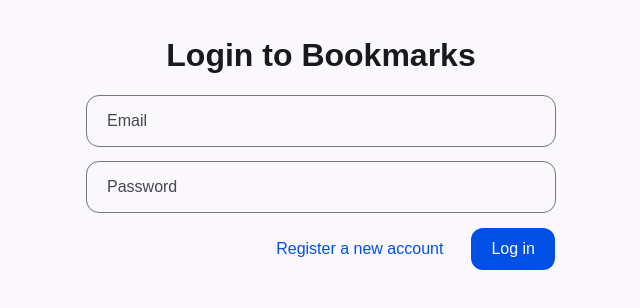
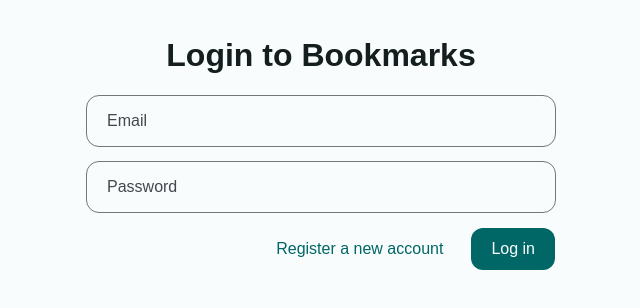
Before and after one commit to Clembs/bookmarks, a SvelteKit app: page /login in a window 1280 px wide. Shown: the top 308 px of the page, without its empty margins (319-959 px from the left). Built offline with nearby package versions, Linux system fonts and the light colour scheme; a web font is replaced by a local one.

Commit message:
feat: update color variables

```diff
--- a/src/styles/vars.scss
+++ b/src/styles/vars.scss
@@ -31,39 +31,39 @@ $large: 1600px;
 
 	// Colors
 	// (custom source color: #0059ff)
-	--primary-0: hsl(0, 0%, 0%);
-	--primary-10: hsl(223, 100%, 15%);
-	--primary-20: hsl(221, 100%, 25%);
-	--primary-25: hsl(220, 100%, 29%);
-	--primary-30: hsl(219, 100%, 30%);
-	--primary-35: hsl(220, 100%, 40%);
-	--primary-40: hsl(219, 100%, 45%);
-	--primary-50: hsl(224, 100%, 60%);
-	--primary-60: hsl(226, 100%, 70%);
-	--primary-70: hsl(227, 100%, 78%);
-	--primary-80: hsl(228, 100%, 86%);
-	--primary-90: hsl(231, 100%, 93%);
-	--primary-95: hsl(236, 100%, 97%);
-	--primary-98: hsl(257, 100%, 99%);
-	--primary-99: hsl(285, 100%, 99%);
-	--primary-100: hsl(0, 0%, 100%);
+	--primary-0: hsl(180, 100%, 0%);
+	--primary-10: hsl(180, 100%, 5%);
+	--primary-20: hsl(180, 100%, 10%);
+	--primary-25: hsl(180, 100%, 12%);
+	--primary-30: hsl(180, 100%, 15%);
+	--primary-35: hsl(180, 100%, 17%);
+	--primary-40: hsl(180, 100%, 20%);
+	--primary-50: hsl(180, 100%, 25%);
+	--primary-60: hsl(180, 100%, 30%);
+	--primary-70: hsl(180, 100%, 35%);
+	--primary-80: hsl(180, 100%, 40%);
+	--primary-90: hsl(180, 100%, 45%);
+	--primary-95: hsl(180, 100%, 47%);
+	--primary-98: hsl(180, 100%, 49%);
+	--primary-99: hsl(180, 100%, 50%);
+	--primary-100: hsl(180, 100%, 100%);
 
-	--secondary-0: hsl(0, 0%, 0%);
-	--secondary-10: hsl(226, 33%, 13%);
-	--secondary-20: hsl(227, 21%, 21%);
-	--secondary-25: hsl(227, 18%, 26%);
-	--secondary-30: hsl(227, 13%, 35%);
-	--secondary-35: hsl(227, 13%, 35%);
-	--secondary-40: hsl(230, 12%, 40%);
-	--secondary-50: hsl(230, 10%, 50%);
-	--secondary-60: hsl(231, 13%, 60%);
-	--secondary-70: hsl(231, 18%, 70%);
-	--secondary-80: hsl(233, 28%, 81%);
-	--secondary-90: hsl(233, 69%, 92%);
-	--secondary-95: hsl(236, 100%, 97%);
-	--secondary-98: hsl(257, 100%, 99%);
-	--secondary-99: hsl(285, 100%, 99%);
-	--secondary-100: hsl(0, 0%, 100%);
+	--secondary-0: hsl(22, 100%, 0%);
+	--secondary-10: hsl(22, 100%, 13%);
+	--secondary-20: hsl(22, 100%, 21%);
+	--secondary-25: hsl(22, 100%, 26%);
+	--secondary-30: hsl(22, 100%, 35%);
+	--secondary-35: hsl(22, 100%, 35%);
+	--secondary-40: hsl(22, 100%, 40%);
+	--secondary-50: hsl(22, 100%, 50%);
+	--secondary-60: hsl(22, 100%, 60%);
+	--secondary-70: hsl(22, 100%, 70%);
+	--secondary-80: hsl(22, 100%, 81%);
+	--secondary-90: hsl(22, 100%, 92%);
+	--secondary-95: hsl(22, 100%, 97%);
+	--secondary-98: hsl(22, 100%, 99%);
+	--secondary-99: hsl(22, 100%, 99%);
+	--secondary-100: hsl(22, 100%, 100%);
 
 	--tertiary-0: hsl(0, 0%, 0%);
 	--tertiary-10: hsl(305, 42%, 12%);
@@ -100,30 +100,30 @@ $large: 1600px;
 	--error-100: hsl(0, 0%, 100%);
 
 	--neutral-0: hsl(0, 0%, 0%);
-	--neutral-4: hsl(230, 19%, 6%);
-	--neutral-6: hsl(230, 14%, 8%);
-	--neutral-10: hsl(240, 7%, 11%);
-	--neutral-12: hsl(231, 10%, 13%);
-	--neutral-17: hsl(230, 7%, 17%);
-	--neutral-20: hsl(240, 4%, 20%);
-	--neutral-22: hsl(240, 5%, 22%);
-	--neutral-24: hsl(231, 6%, 23%);
-	--neutral-25: hsl(240, 3%, 24%);
-	--neutral-30: hsl(255, 3%, 28%);
-	--neutral-35: hsl(240, 2%, 33%);
-	--neutral-40: hsl(240, 2%, 38%);
-	--neutral-50: hsl(255, 2%, 47%);
-	--neutral-60: hsl(255, 2%, 57%);
-	--neutral-70: hsl(264, 3%, 68%);
-	--neutral-80: hsl(270, 4%, 78%);
-	--neutral-87: hsl(249, 10%, 86%);
-	--neutral-90: hsl(276, 9%, 89%);
-	--neutral-92: hsl(255, 20%, 92%);
-	--neutral-94: hsl(249, 24%, 94%);
-	--neutral-95: hsl(270, 15%, 95%);
-	--neutral-96: hsl(249, 41%, 97%);
-	--neutral-98: hsl(276, 56%, 98%);
-	--neutral-99: hsl(285, 100%, 99%);
+	--neutral-4: hsl(180, 16%, 4%);
+	--neutral-6: hsl(180, 16%, 6%);
+	--neutral-10: hsl(180, 16%, 10%);
+	--neutral-12: hsl(180, 16%, 12%);
+	--neutral-17: hsl(180, 16%, 17%);
+	--neutral-20: hsl(180, 16%, 20%);
+	--neutral-22: hsl(180, 16%, 22%);
+	--neutral-24: hsl(180, 16%, 24%);
+	--neutral-25: hsl(180, 16%, 25%);
+	--neutral-30: hsl(180, 16%, 30%);
+	--neutral-35: hsl(180, 16%, 35%);
+	--neutral-40: hsl(180, 16%, 40%);
+	--neutral-50: hsl(180, 16%, 50%);
+	--neutral-60: hsl(180, 16%, 60%);
+	--neutral-70: hsl(180, 16%, 70%);
+	--neutral-80: hsl(180, 16%, 80%);
+	--neutral-87: hsl(180, 16%, 87%);
+	--neutral-90: hsl(180, 16%, 90%);
+	--neutral-92: hsl(180, 16%, 92%);
+	--neutral-94: hsl(180, 16%, 94%);
+	--neutral-95: hsl(180, 16%, 95%);
+	--neutral-96: hsl(180, 16%, 96%);
+	--neutral-98: hsl(180, 32%, 98%);
+	--neutral-99: hsl(180, 64%, 99%);
 	--neutral-100: hsl(0, 0%, 100%);
 
 	--neutral-variant-0: hsl(0, 0%, 0%);
```
